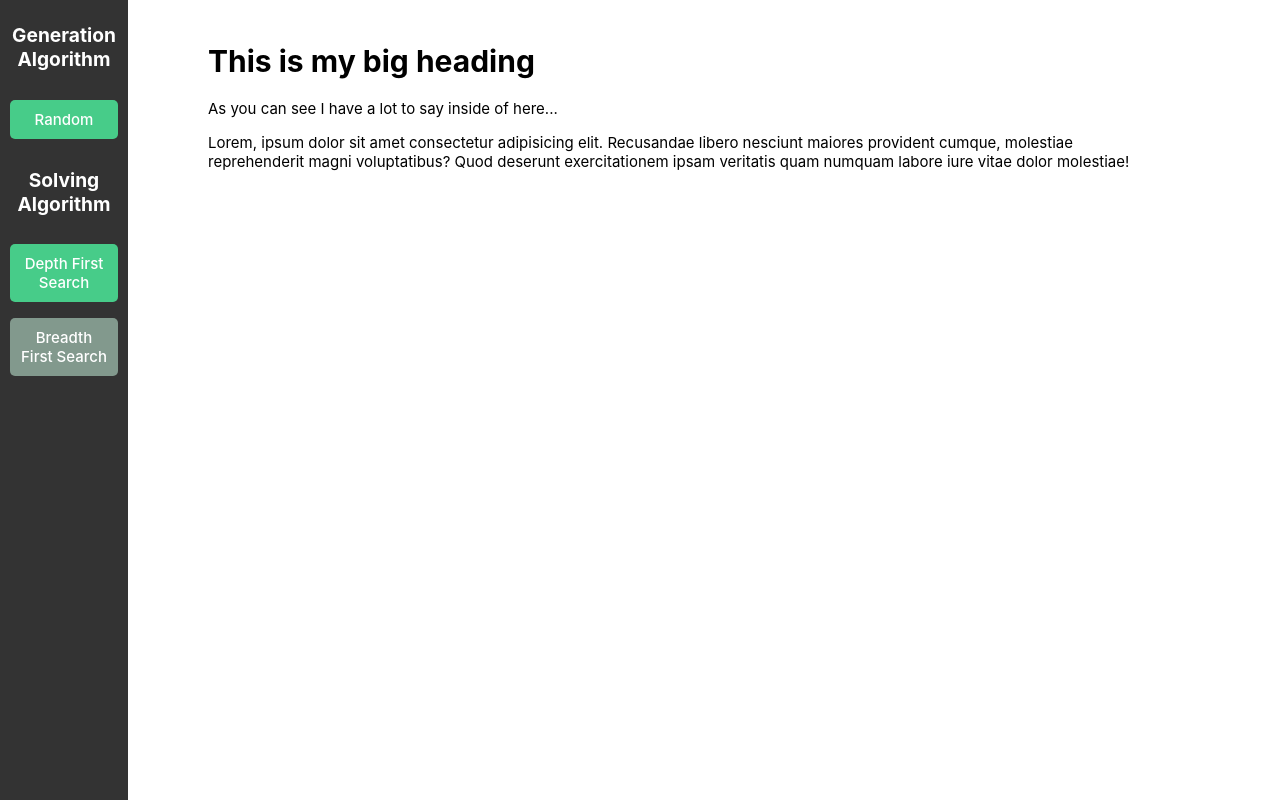
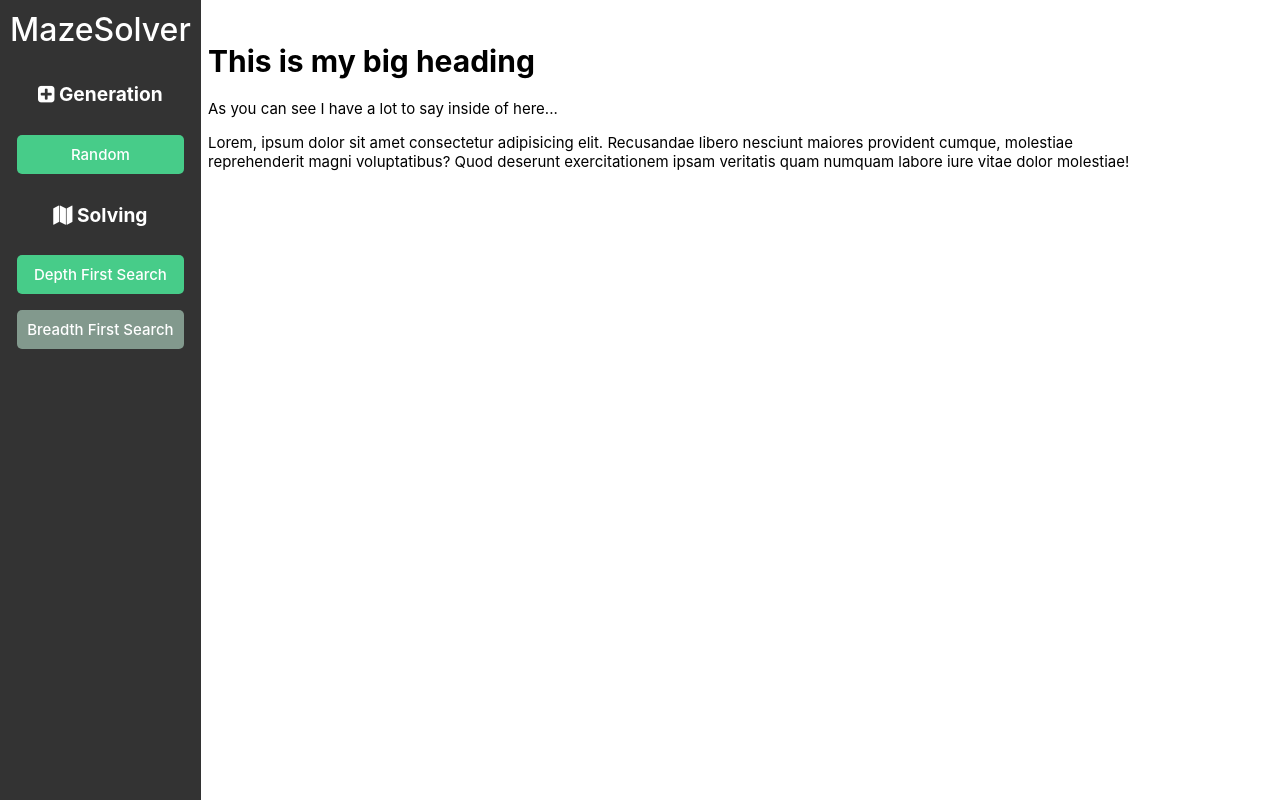
Before and after one commit to WukoSiric/vue-maze-visualizer, a Vue app: page / in a window 1280 px wide. Built offline with nearby package versions, Linux system fonts and the light colour scheme.

Commit message:
Added title to navbar

```diff
--- a/src/components/Navbar.vue
+++ b/src/components/Navbar.vue
@@ -29,16 +29,17 @@
 <template>
     <link rel="stylesheet" href="https://cdnjs.cloudflare.com/ajax/libs/font-awesome/4.7.0/css/font-awesome.min.css">
     <div class="navbar">
+        <span id="MazeSolver">MazeSolver</span>
         <a v-if="isMobile" href="javascript:void(0);" @click="toggleMenu()">
             <i class="fa fa-bars"></i>
         </a>
         <div v-if="!isMobile || menuExpanded" class="navbar-contents">
-            <h1> Generation Algorithm</h1>
+            <h1><i class="fa fa-plus-square"></i> Generation</h1>
             <label class="radio-container">
                 <input type="radio" value="random" id="random" checked/>
                 Random
             </label>
-            <h1> Solving Algorithm</h1>
+            <h1><i class="fa fa-map"></i> Solving</h1>
             <label class="radio-container">
                 <input type="radio" value="dfs" id="dfs" name="solvingAlgorithm" checked/>
                 Depth First Search
@@ -69,6 +70,13 @@ a, .green {
     top: 0;
     width: 100%;
     justify-items: center;
+}
+
+#MazeSolver {
+    color: white;
+    font-weight: 500;
+    font-size: 2rem;
+    padding: 10px;
 }
 
 .navbar-contents {
@@ -121,9 +129,11 @@ input[type="radio"] {
 /* Desktop design - apply when the screen width is 1024px or larger */
 @media (min-width: 1024px) {
     .navbar {
+        display: grid;
+        align-content: start;
         position: fixed;
         left: 0;
-        width: 10%;
+        width: auto;
         height: 100%;
 
     }
```
